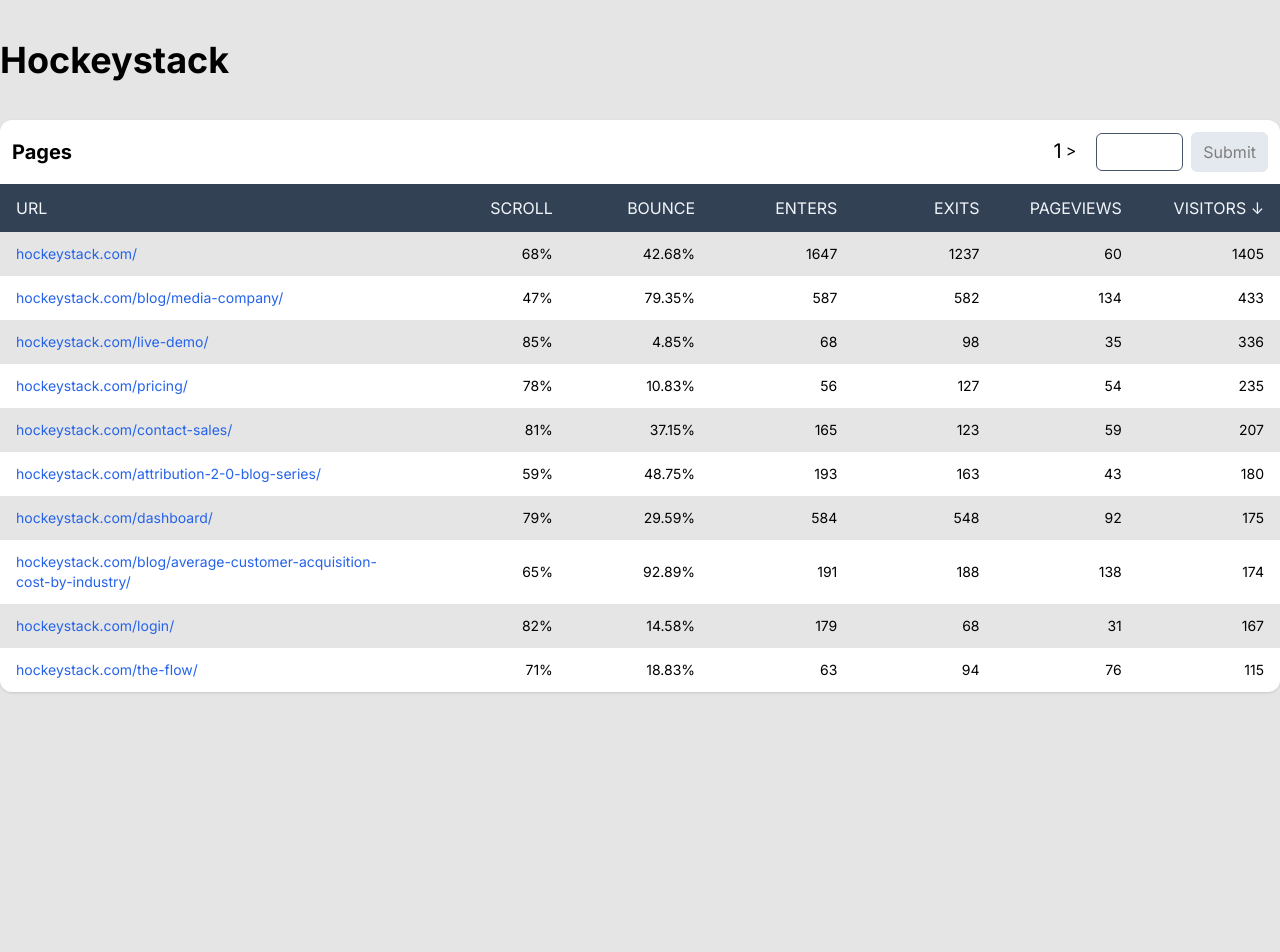
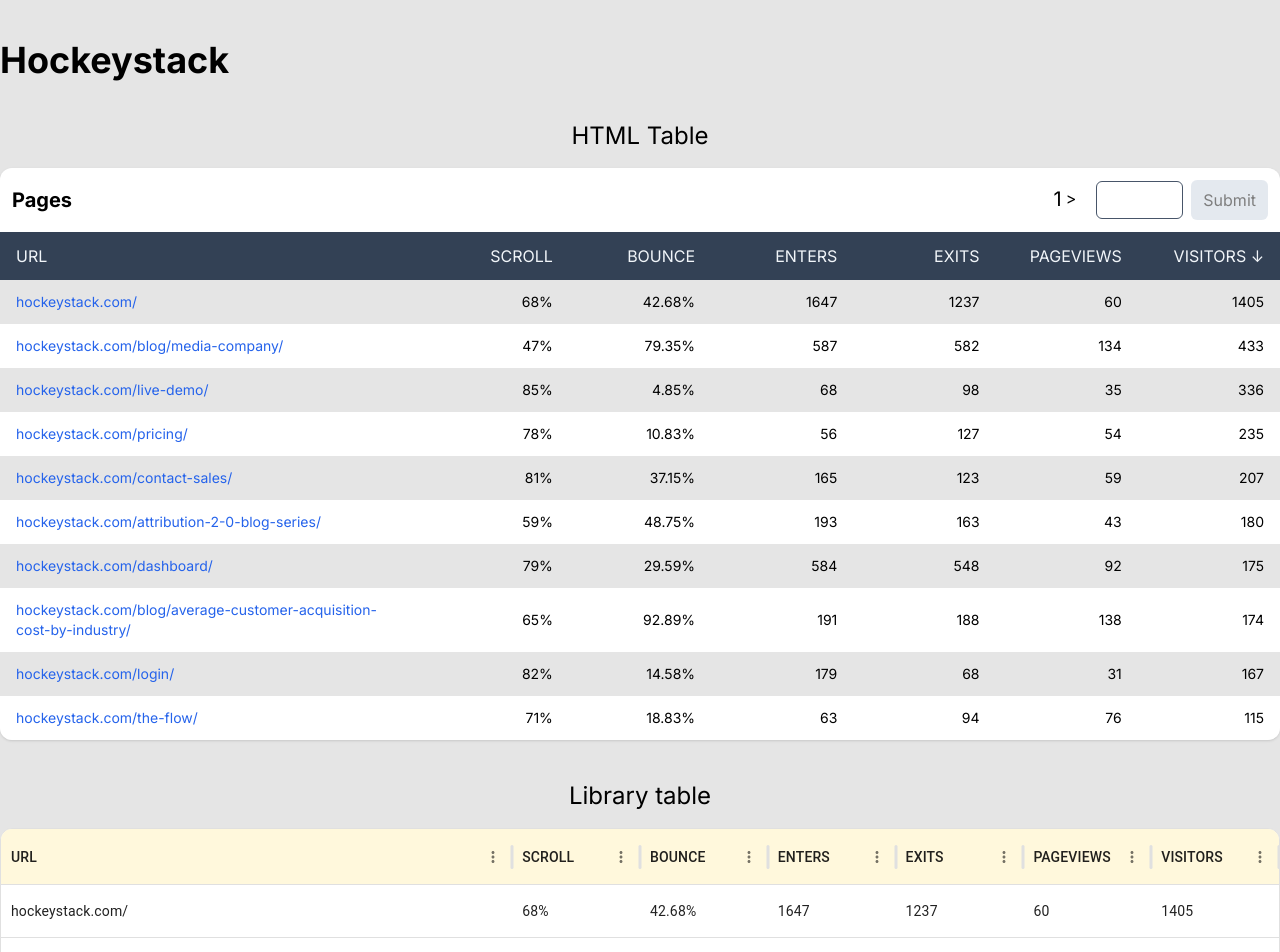
Before and after one commit to FrancoArto/hockeystack-table, a Next.js app: page / in a window 1280 px wide. Shown: the top 952 px of the page. Before the commit the page ends 800 px from the top, so only its background shows below. Built offline with nearby package versions, Linux system fonts and the light colour scheme.

Commit message:
Add library table

```diff
--- a/src/app/page.tsx
+++ b/src/app/page.tsx
@@ -1,4 +1,5 @@
 import HTMLTable from '@/components/HTMLTable';
+import LibraryTable from '@/components/LibraryTable';
 import { PagesResponse } from '@/types';
 import transformPagesResponse from '@/utils/transformPagesResponse';
 
@@ -13,5 +14,16 @@
     );
 
   const transformedData = transformPagesResponse(data);
-  return <HTMLTable pages={transformedData} />;
+  return (
+    <div>
+      <div className="my-10">
+        <h2 className="text-2xl text-center mb-4">HTML Table</h2>
+        <HTMLTable pages={transformedData} />
+      </div>
+      <div className="my-10">
+        <h2 className="text-2xl text-center mb-4">Library table</h2>
+        <LibraryTable pages={transformedData} />
+      </div>
+    </div>
+  );
 }
--- a/src/components/HTMLTable.tsx
+++ b/src/components/HTMLTable.tsx
@@ -21,7 +21,7 @@
   } = usePagination(sortedData);
 
   return (
-    <div className="rounded-xl shadow bg-transparent my-10 overflow-hidden">
+    <div className="rounded-xl shadow bg-transparent overflow-hidden">
       <div className="bg-white flex p-3 justify-between items-center">
         <h5 className="font-bold text-xl">Pages</h5>
         <div>
--- /dev/null
+++ b/src/components/LibraryTable.tsx
@@ -0,0 +1,45 @@
+'use client';
+import { MAX_PAGE_SIZE } from '@/constants';
+import { TransformedPagesData } from '@/types';
+import { DataGrid, GridColDef, GridRowsProp } from '@mui/x-data-grid';
+
+const percentageFieldComparator = (a: string, b: string) =>
+  parseFloat(a.replace('%', '')) - parseFloat(b.replace('%', ''));
+
+interface LibraryTableProps {
+  pages: TransformedPagesData[];
+}
+
+const LibraryTable: React.FC<LibraryTableProps> = ({ pages }) => {
+  const columns: GridColDef[] = Object.keys(pages[0]).map((field) => ({
+    field,
+    headerName: field.toUpperCase(),
+    sortable: true,
+    // Use custom comparator function for percentage fields
+    ...(['bounce', 'scroll'].includes(field)
+      ? { sortComparator: percentageFieldComparator }
+      : {}),
+    flex: field === 'url' ? 4 : 1,
+  }));
+
+  const rows: GridRowsProp = pages.map((page, idx) => ({
+    id: idx,
+    ...page,
+  }));
+  return (
+    <DataGrid
+      sx={{
+        borderRadius: 3,
+        backgroundColor: 'white',
+        '& .MuiDataGrid-columnHeader': { backgroundColor: 'cornsilk' },
+      }}
+      columns={columns}
+      rows={rows}
+      initialState={{
+        pagination: { paginationModel: { pageSize: MAX_PAGE_SIZE } },
+      }}
+    />
+  );
+};
+
+export default LibraryTable;
--- /dev/null
+++ b/src/constants/index.ts
@@ -0,0 +1 @@
+export const MAX_PAGE_SIZE = 10;
--- a/src/hooks/usePagination.ts
+++ b/src/hooks/usePagination.ts
@@ -1,7 +1,6 @@
+import { MAX_PAGE_SIZE } from '@/constants';
 import { TransformedPagesData } from '@/types';
 import { Dispatch, SetStateAction, useCallback, useState } from 'react';
-
-const MAX_PAGE_SIZE = 10;
 
 interface PaginationButton {
   hidden: boolean;
```
Also changed, not shown: package.json (+11 -5 lines), 1 other file (tests, documents, lock files or other folders).
